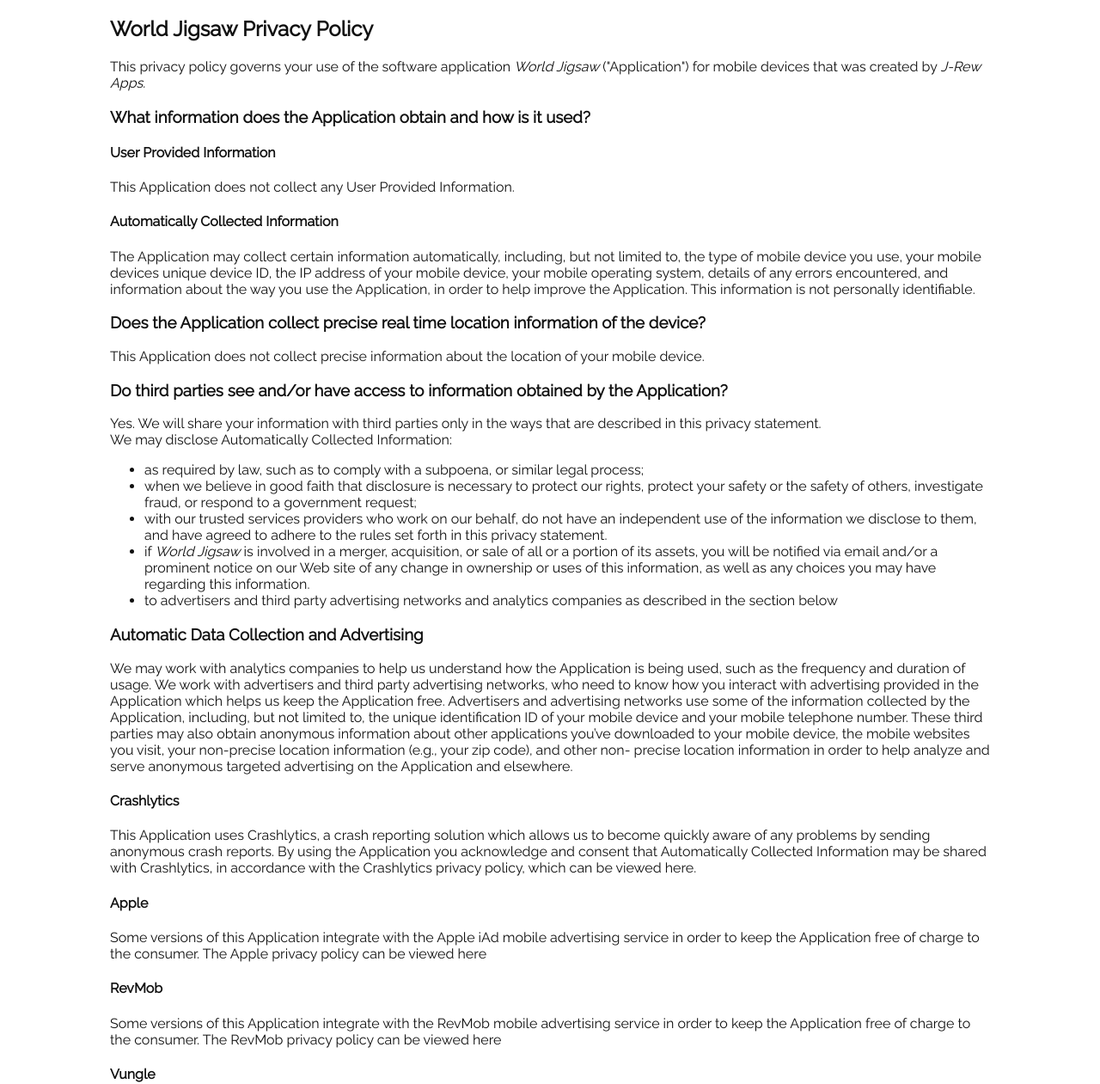
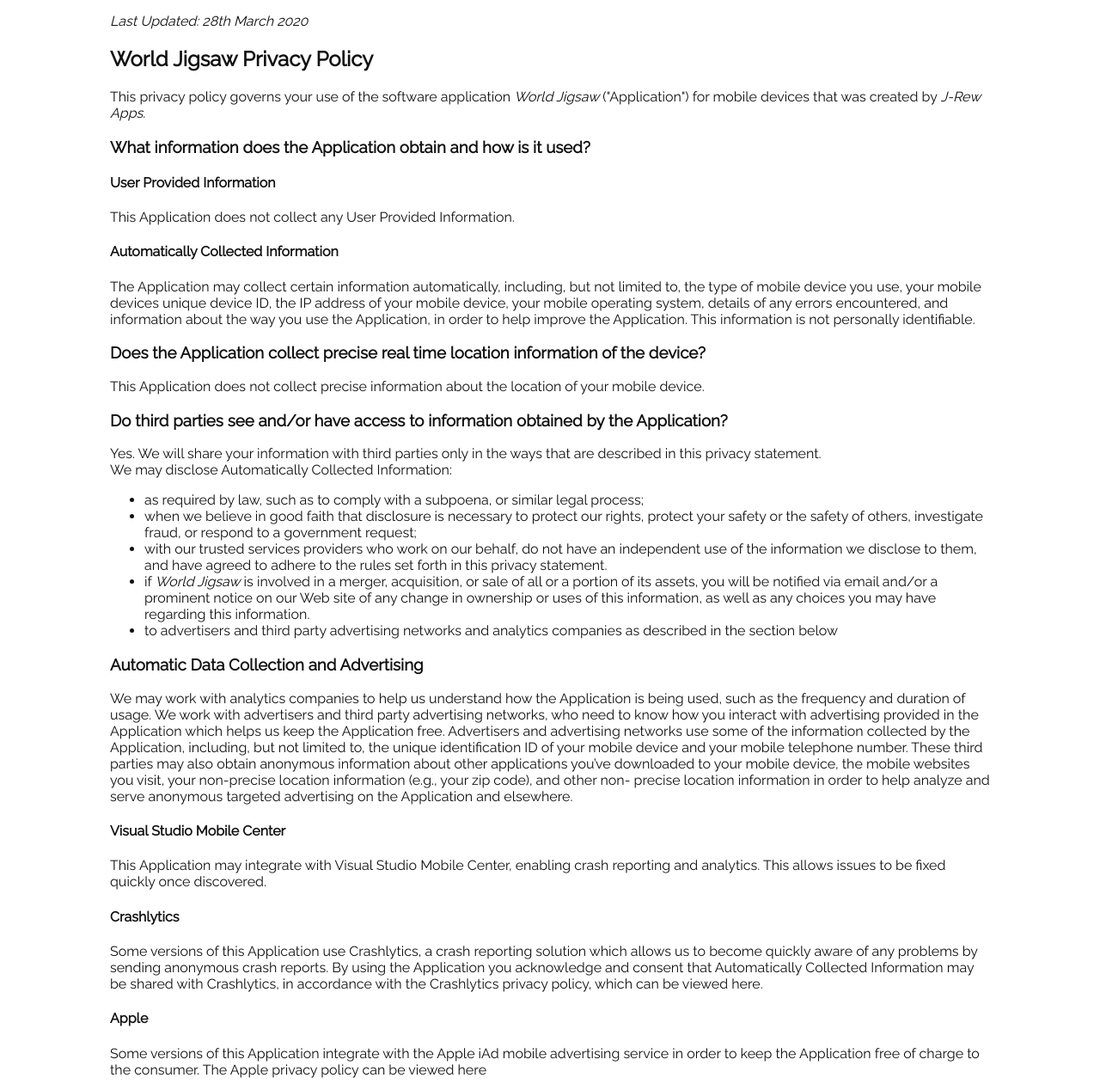
Before and after one commit to jrew-home/apps.jonathanrewcastle.co.uk, an Eleventy site: page privacy/worldjigsaw.html in a window 1280 px wide. Shown: the part 62-1323 px from the top of the page at 86% size. Built offline with nearby package versions, Linux system fonts and the light colour scheme; Eleventy itself is replaced by a stand-in of ours; files that its build step writes are made by us from their sources.

Commit message:
Update World Jigsaw privacy policy for app center

```diff
--- a/privacy/worldjigsaw.html
+++ b/privacy/worldjigsaw.html
@@ -4,6 +4,7 @@
 appName: World Jigsaw
 ---
 <article>
+    <p><em>Last Updated: 28th March 2020</em></p>
     <h2>{{ appName }} Privacy Policy</h2>
     <p>This privacy policy governs your use of the software application <em>{{ appName }}</em> ("Application") for mobile devices that was created by <em>{{ devName }}</em>.</p>
     <h3>What information does the Application obtain and how is it used?</h3>
@@ -27,8 +28,10 @@
     </ul>
     <h3>Automatic Data Collection and Advertising</h3>
     <p>We may work with analytics companies to help us understand how the Application is being used, such as the frequency and duration of usage. We work with advertisers and third party advertising networks, who need to know how you interact with advertising provided in the Application which helps us keep the Application free. Advertisers and advertising networks use some of the information collected by the Application, including, but not limited to, the unique identification ID of your mobile device and your mobile telephone number. These third parties may also obtain anonymous information about other applications you’ve downloaded to your mobile device, the mobile websites you visit, your non-precise location information (e.g., your zip code), and other non- precise location information in order to help analyze and serve anonymous targeted advertising on the Application and elsewhere.</p>
+    <h4>Visual Studio Mobile Center</h4>
+    <p>This Application may integrate with Visual Studio Mobile Center, enabling crash reporting and analytics. This allows issues to be fixed quickly once discovered.</p>
     <h4>Crashlytics</h4>
-    <p>This Application uses Crashlytics, a crash reporting solution which allows us to become quickly aware of any problems by sending anonymous crash reports. By using the Application you acknowledge and consent that Automatically Collected Information may be shared with Crashlytics, in accordance with the Crashlytics privacy policy, which can be viewed <a target="_blank" href='http://try.crashlytics.com/terms/'>here</a>.</p>
+    <p>Some versions of this Application use Crashlytics, a crash reporting solution which allows us to become quickly aware of any problems by sending anonymous crash reports. By using the Application you acknowledge and consent that Automatically Collected Information may be shared with Crashlytics, in accordance with the Crashlytics privacy policy, which can be viewed <a target="_blank" href='http://try.crashlytics.com/terms/'>here</a>.</p>
     <h4>Apple</h4>
     <p>Some versions of this Application integrate with the Apple iAd mobile advertising service in order to keep the Application free of charge to the consumer. The Apple privacy policy can be viewed <a href='http://www.apple.com/legal/privacy/' target='_blank'>here</a></p>
     <h4>RevMob</h4>
```
